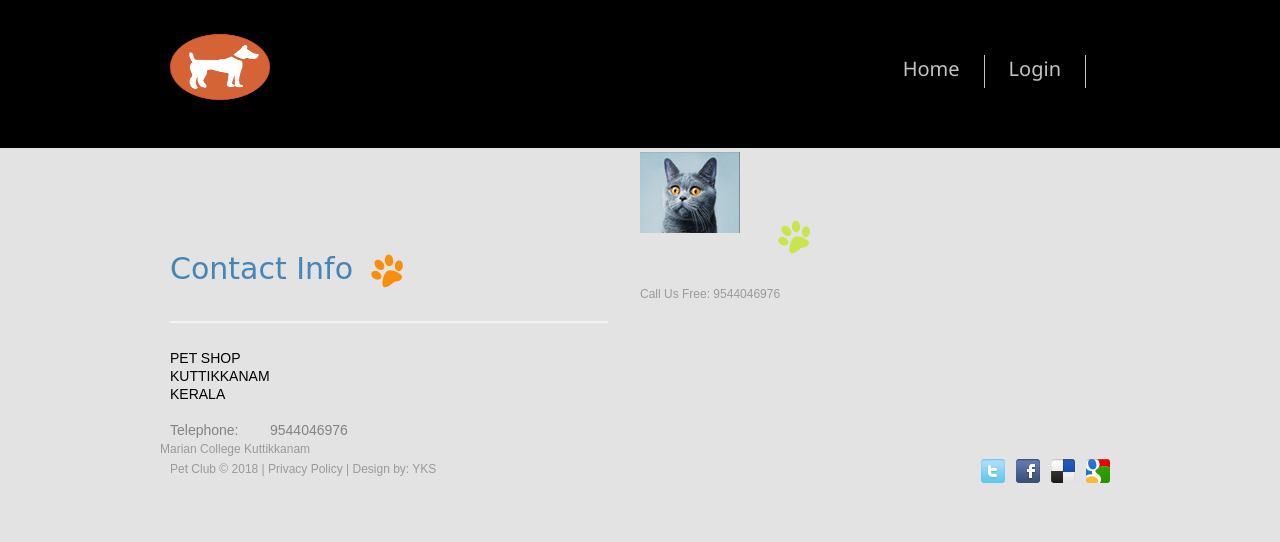
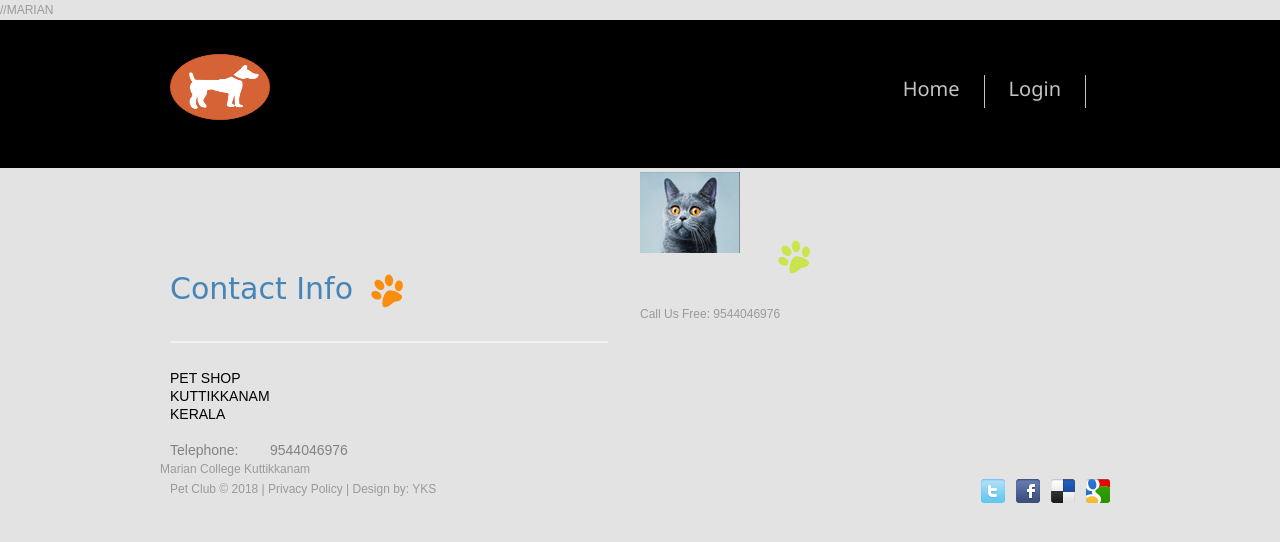
Before and after one commit to yedkris/project, a PHP site: page /aboutus.php in a window 1280 px wide. Shown: the top 542 px of the page. Run offline with PHP 8.4, Linux system fonts and the light colour scheme; some web fonts are replaced.

Commit message:
Update aboutus.php

```diff
--- a/aboutus.php
+++ b/aboutus.php
@@ -1,6 +1,6 @@
 <!DOCTYPE html>
 <html lang="en">
-<head>
+<head> //MARIAN
 <title>Pet Club | About Us</title>
 <meta charset="utf-8">
 <link rel="icon" href="images/favicon.ico">
```
